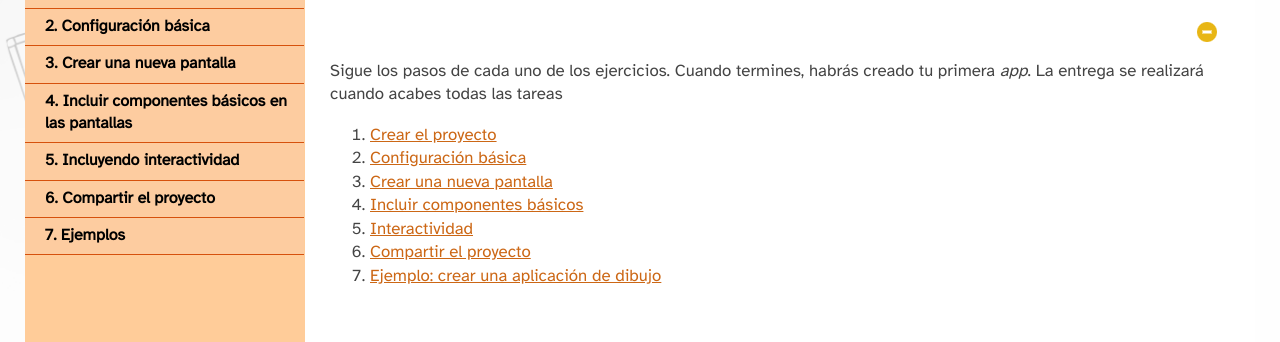
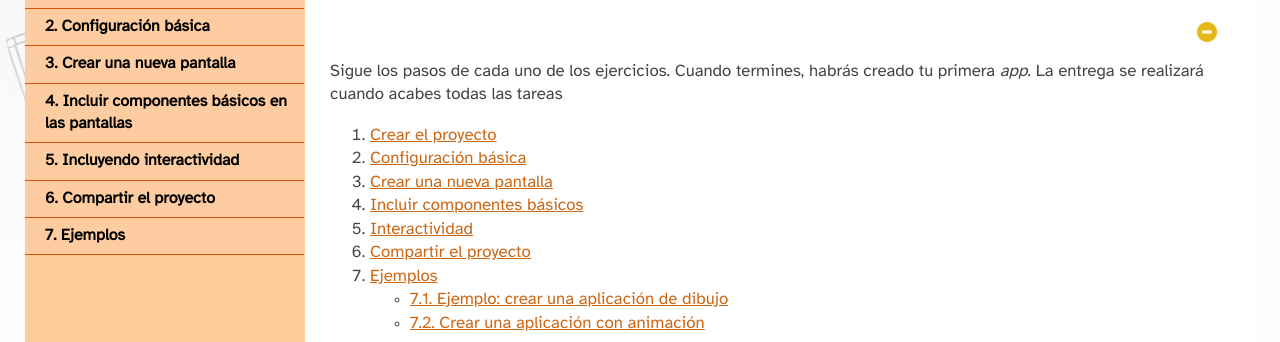
Before and after one commit to ProfTIC/ManualThunkable, a plain HTML site: page index.html in a window 1280 px wide. Shown: the part 195-537 px from the top of the page. Drawn offline with Linux system fonts and the light colour scheme.

Commit message:
Modificado enlaces índice

```diff
--- a/index.html
+++ b/index.html
@@ -89,7 +89,12 @@
 <li><a href="4_incluir_componentes_bsicos_en_las_pantallas.html">Incluir componentes básicos</a></li>
 <li><a href="5_incluyendo_interactividad.html">Interactividad</a></li>
 <li><a href="6_compartir_el_proyecto.html">Compartir el proyecto</a></li>
-<li><a href="7_ejemplos.html">Ejemplo: crear una aplicación de dibujo</a></li>
+<li><a href="7_ejemplos.html">Ejemplos</a><br />
+<ul>
+<li><a href="71_crear_una_aplicacin_de_dibujo.html">7.1. Ejemplo: crear una aplicación de dibujo</a></li>
+<li><a href="72_crear_una_aplicacin_con_animacin.html">7.2. Crear una aplicación con animación</a></li>
+</ul>
+</li>
 </ol></div>
 </div>
 </div>
```
